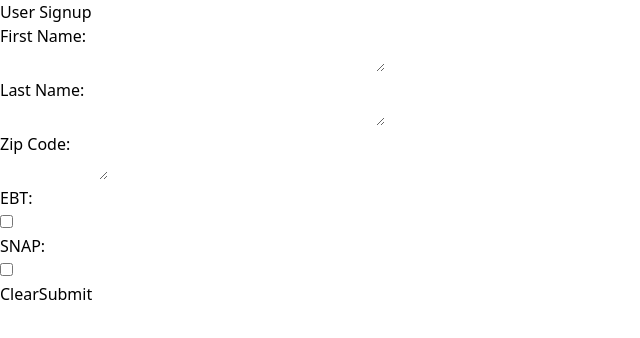
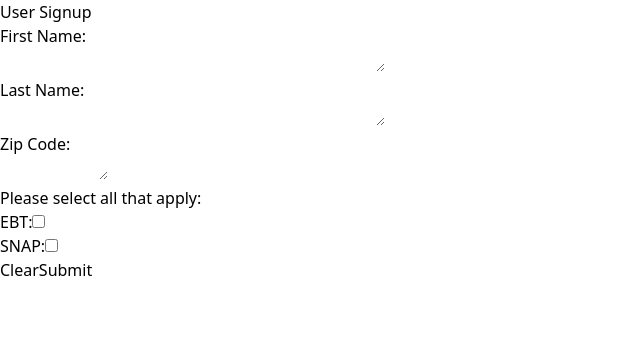
Before and after one commit to cfgdelaware23/Team-5, a React (Vite) app in the folder front_end/: page / in a window 1280 px wide. Shown: the top 338 px of the page, without its empty margins (0-640 px from the left). Built offline with nearby package versions, Linux system fonts and the light colour scheme.

Commit message:
text buttons

```diff
--- a/front_end/src/pages/signupPage.tsx
+++ b/front_end/src/pages/signupPage.tsx
@@ -54,20 +54,23 @@ function SignupPage() {
                 </label>
             </div>
             <div>
+                <p> Please select all that apply:</p>
+            </div>
+            <div>
                 <label>
-                    <div>
+
                         EBT:
-                    </div>
+
                     <input
                         name="inputEBT"
                         type="checkbox"
                         checked={EBT}
                         onChange={e => setEBT(e.target.checked)} />
                 </label>
+            </div>
+            <div>
                 <label>
-                    <div>
                         SNAP:
-                    </div>
                     <input
                         name="inputSNAP"
                         type="checkbox"
```
